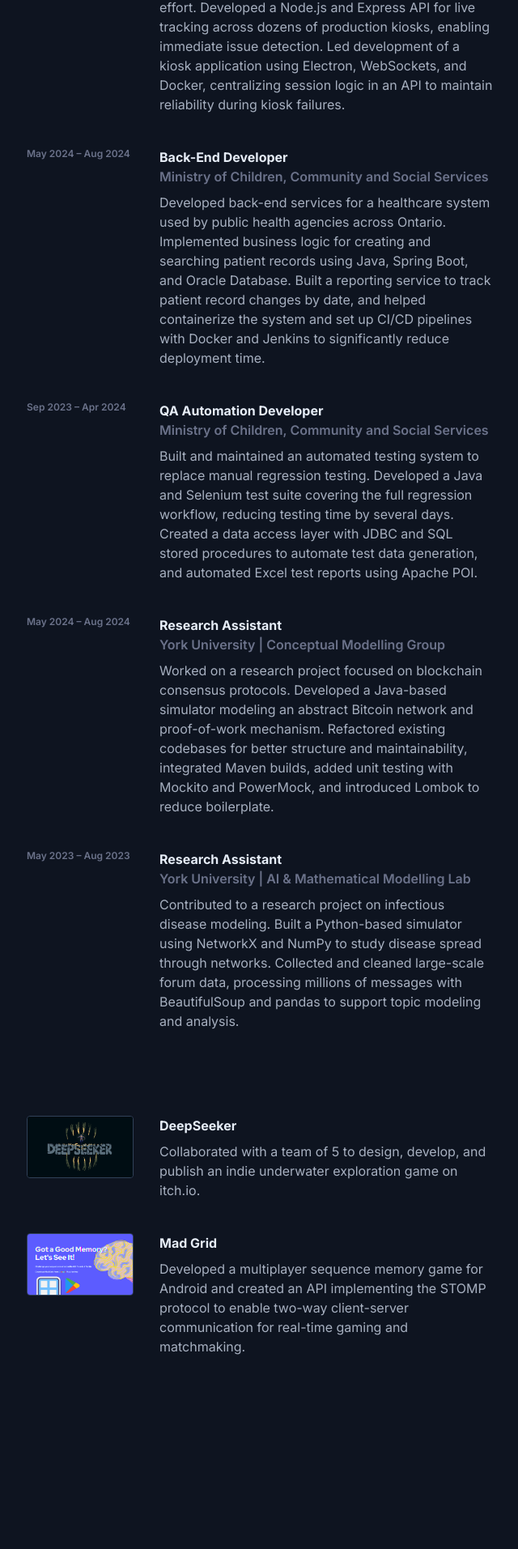
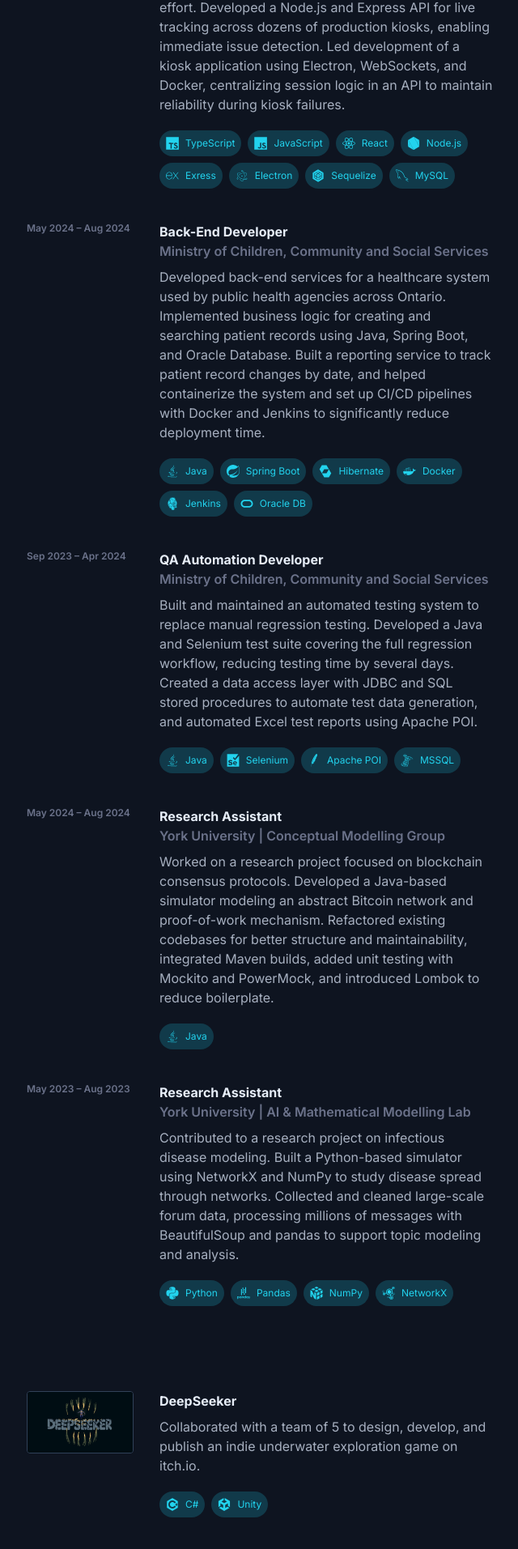
Before and after one commit to Bitstachio/portfolio, a Next.js app: page / in a window 1280 px wide. Shown: the part 432-2345 px from the top of the page at 81% size, without its empty margins (627-1267 px from the left). Before the commit the page ends 2223 px from the top, so only its background shows below. Built offline with nearby package versions, Linux system fonts and the light colour scheme.

Commit message:
Add badges to experience & project sections

```diff
--- a/src/components/sections/Experience/Experience.constants.ts
+++ b/src/components/sections/Experience/Experience.constants.ts
@@ -28,6 +28,7 @@
       "Worked on software used directly on the production floor. Built a React-based assembly tree view that simplified component navigation and reduced manual effort. Developed a Node.js and Express API for live tracking across dozens of production kiosks, enabling immediate issue detection. Led development of a kiosk application using Electron, WebSockets, and Docker, centralizing session logic in an API to maintain reliability during kiosk failures.",
     startDate: new Date(2025, 4, 1),
     endDate: new Date(2025, 7, 31),
+    badgeNames: ["typescript", "javascript", "react", "node", "express", "electron", "sequelize", "mysql"],
   },
   {
     id: "mccss-backend-dev-2024-06",
@@ -37,6 +38,7 @@
       "Developed back-end services for a healthcare system used by public health agencies across Ontario. Implemented business logic for creating and searching patient records using Java, Spring Boot, and Oracle Database. Built a reporting service to track patient record changes by date, and helped containerize the system and set up CI/CD pipelines with Docker and Jenkins to significantly reduce deployment time.",
     startDate: new Date(2024, 4, 1),
     endDate: new Date(2024, 7, 31),
+    badgeNames: ["java", "spring", "hibernate", "docker", "jenkins", "oracleDb"],
   },
   {
     id: "mccss-qa-automation-2023-10",
@@ -46,6 +48,7 @@
       "Built and maintained an automated testing system to replace manual regression testing. Developed a Java and Selenium test suite covering the full regression workflow, reducing testing time by several days. Created a data access layer with JDBC and SQL stored procedures to automate test data generation, and automated Excel test reports using Apache POI.",
     startDate: new Date(2023, 8, 1),
     endDate: new Date(2024, 3, 30),
+    badgeNames: ["java", "selenium", "apachePoi", "mssql"],
   },
   {
     id: "cmg-research-assistant-2024-06",
@@ -55,6 +58,7 @@
       "Worked on a research project focused on blockchain consensus protocols. Developed a Java-based simulator modeling an abstract Bitcoin network and proof-of-work mechanism. Refactored existing codebases for better structure and maintainability, integrated Maven builds, added unit testing with Mockito and PowerMock, and introduced Lombok to reduce boilerplate.",
     startDate: new Date(2024, 4, 1),
     endDate: new Date(2024, 7, 31),
+    badgeNames: ["java"],
   },
   {
     id: "aimmlab-research-assistant-2023-06",
@@ -64,5 +68,6 @@
       "Contributed to a research project on infectious disease modeling. Built a Python-based simulator using NetworkX and NumPy to study disease spread through networks. Collected and cleaned large-scale forum data, processing millions of messages with BeautifulSoup and pandas to support topic modeling and analysis.",
     startDate: new Date(2023, 4, 1),
     endDate: new Date(2023, 7, 31),
+    badgeNames: ["python", "pandas", "numpy", "networkx"],
   },
 ];
--- a/src/components/sections/Experience/Experience.tsx
+++ b/src/components/sections/Experience/Experience.tsx
@@ -12,6 +12,7 @@
         startDate={experience.startDate}
         endDate={experience.endDate}
         url={experience.company.url}
+        badgeNames={experience.badgeNames}
       />
     ))}
   </section>
--- a/src/components/sections/Experience/Experience.types.ts
+++ b/src/components/sections/Experience/Experience.types.ts
@@ -1,3 +1,5 @@
+import { TBadgeName } from "@/components/ui/Badge/Badge.types";
+
 export type TCompany = {
   name: string;
   url: string;
@@ -10,4 +12,5 @@
   description: string;
   startDate: Date;
   endDate?: Date;
+  badgeNames: TBadgeName[];
 };
--- a/src/components/sections/Experience/ExperienceCard/ExperienceCard.tsx
+++ b/src/components/sections/Experience/ExperienceCard/ExperienceCard.tsx
@@ -1,3 +1,5 @@
+import { TBadgeName } from "@/components/ui/Badge/Badge.types";
+import Badges from "@/components/ui/Badges/Badges";
 import Card from "@/components/ui/Card/Card";
 import { dateFormatter } from "@/utils/date";
 
@@ -8,9 +10,10 @@
   startDate: Date;
   endDate?: Date;
   url: string;
+  badgeNames: TBadgeName[];
 };
 
-const ExperienceCard = ({ title, company, description, startDate, endDate, url }: TExperienceCardProps) => (
+const ExperienceCard = ({ title, company, description, startDate, endDate, url, badgeNames }: TExperienceCardProps) => (
   <Card url={url} ariaLabel={`${title} at ${company}`}>
     <div className="flex gap-5">
       <div className="w-36 flex-shrink-0">
@@ -22,6 +25,7 @@
         <h3 className="group-hover:text-accent duration-300 font-bold">{title}</h3>
         <p className="text-subtle font-semibold">{company}</p>
         <p className="text-muted mt-2">{description}</p>
+        <Badges names={badgeNames} />
       </div>
     </div>
   </Card>
--- a/src/components/sections/Projects/ProjectCard/ProjectCard.tsx
+++ b/src/components/sections/Projects/ProjectCard/ProjectCard.tsx
@@ -1,3 +1,5 @@
+import { TBadgeName } from "@/components/ui/Badge/Badge.types";
+import Badges from "@/components/ui/Badges/Badges";
 import Card from "@/components/ui/Card/Card";
 import Image from "next/image";
 
@@ -6,9 +8,10 @@
   description: string;
   url: string;
   imgSrc: string;
+  badgeNames: TBadgeName[];
 };
 
-const ProjectCard = ({ name, description, url, imgSrc }: TProjectCardProps) => (
+const ProjectCard = ({ name, description, url, imgSrc, badgeNames }: TProjectCardProps) => (
   <Card url={url} ariaLabel={name}>
     <div className="flex gap-5">
       <div className="w-36 flex-shrink-0">
@@ -23,6 +26,7 @@
       <div>
         <h3 className="group-hover:text-accent duration-300 font-bold">{name}</h3>
         <p className="text-muted mt-2">{description}</p>
+        <Badges names={badgeNames} />
       </div>
     </div>
   </Card>
--- a/src/components/sections/Projects/Projects.constants.ts
+++ b/src/components/sections/Projects/Projects.constants.ts
@@ -8,6 +8,7 @@
       "Collaborated with a team of 5 to design, develop, and publish an indie underwater exploration game on itch.io.",
     url: "https://nessyu.itch.io/deepseeker",
     fileName: "deepseeker",
+    badgeNames: ["csharp", "unity"],
   },
   {
     id: "mad-grid",
@@ -16,5 +17,6 @@
       "Developed a multiplayer sequence memory game for Android and created an API implementing the STOMP protocol to enable two-way client-server communication for real-time gaming and matchmaking.",
     url: "https://github.com/Bitstachio/mad-grid",
     fileName: "mad-grid",
+    badgeNames: ["java", "androidStudio", "spring", "firebase"],
   },
 ] satisfies TProject[];
--- a/src/components/sections/Projects/Projects.tsx
+++ b/src/components/sections/Projects/Projects.tsx
@@ -10,6 +10,7 @@
         description={project.description}
         url={project.url}
         imgSrc={`/projects/${project.fileName}.png`}
+        badgeNames={project.badgeNames}
       />
     ))}
   </section>
--- a/src/components/sections/Projects/Projects.types.ts
+++ b/src/components/sections/Projects/Projects.types.ts
@@ -1,7 +1,10 @@
+import { TBadgeName } from "@/components/ui/Badge/Badge.types";
+
 export type TProject = {
   id: string;
   name: string;
   description: string;
   url: string;
   fileName: string;
+  badgeNames: TBadgeName[];
 };
--- a/src/components/ui/Badge/Badge.constants.ts
+++ b/src/components/ui/Badge/Badge.constants.ts
@@ -1,14 +1,139 @@
+import AndroidStudioIcon from "@/assets/icons/androidstudio.svg";
+import ApacheIcon from "@/assets/icons/apache.svg";
+import CppIcon from "@/assets/icons/cpp.svg";
+import CsharpIcon from "@/assets/icons/csharp.svg";
+import DockerIcon from "@/assets/icons/docker.svg";
+import ElectronIcon from "@/assets/icons/electron.svg";
+import ExpressIcon from "@/assets/icons/express.svg";
+import FirebaseIcon from "@/assets/icons/firebase.svg";
+import HibernateIcon from "@/assets/icons/hibernate.svg";
+import JavaIcon from "@/assets/icons/java.svg";
+import JavaScriptIcon from "@/assets/icons/javascript.svg";
+import JenkinsIcon from "@/assets/icons/jenkins.svg";
+import MssqlIcon from "@/assets/icons/mssql.svg";
+import MySqlIcon from "@/assets/icons/mysql.svg";
+import NetworkXIcon from "@/assets/icons/networkx.svg";
+import NextIcon from "@/assets/icons/nextjs.svg";
+import NodeIcon from "@/assets/icons/nodejs.svg";
+import NumPyIcon from "@/assets/icons/numpy.svg";
+import OracleIcon from "@/assets/icons/oracle.svg";
+import PandasIcon from "@/assets/icons/pandas.svg";
+import PythonIcon from "@/assets/icons/python.svg";
 import ReactIcon from "@/assets/icons/react.svg";
+import SeleniumIcon from "@/assets/icons/selenium.svg";
+import SequelizeIcon from "@/assets/icons/sequelize.svg";
+import SpringIcon from "@/assets/icons/spring.svg";
 import TypeScriptIcon from "@/assets/icons/typescript.svg";
+import UnityIcon from "@/assets/icons/unity.svg";
 import { TBadge } from "./Badge.types";
 
 export const badges = {
-  typescript: {
-    label: "TypeScript",
-    icon: TypeScriptIcon,
+  androidStudio: {
+    label: "Android Studio",
+    icon: AndroidStudioIcon,
+  },
+  apachePoi: {
+    label: "Apache POI",
+    icon: ApacheIcon,
+  },
+  cpp: {
+    label: "C++",
+    icon: CppIcon,
+  },
+  csharp: {
+    label: "C#",
+    icon: CsharpIcon,
+  },
+  docker: {
+    label: "Docker",
+    icon: DockerIcon,
+  },
+  electron: {
+    label: "Electron",
+    icon: ElectronIcon,
+  },
+  express: {
+    label: "Exress",
+    icon: ExpressIcon,
+  },
+  firebase: {
+    label: "Firebase",
+    icon: FirebaseIcon,
+  },
+  hibernate: {
+    label: "Hibernate",
+    icon: HibernateIcon,
+  },
+  java: {
+    label: "Java",
+    icon: JavaIcon,
+  },
+  javascript: {
+    label: "JavaScript",
+    icon: JavaScriptIcon,
+  },
+  jenkins: {
+    label: "Jenkins",
+    icon: JenkinsIcon,
+  },
+  mssql: {
+    label: "MSSQL",
+    icon: MssqlIcon,
+  },
+  mysql: {
+    label: "MySQL",
+    icon: MySqlIcon,
+  },
+  networkx: {
+    label: "NetworkX",
+    icon: NetworkXIcon,
+  },
+  next: {
+    label: "Next.js",
+    icon: NextIcon,
+  },
+  node: {
+    label: "Node.js",
+    icon: NodeIcon,
+  },
+  numpy: {
+    label: "NumPy",
+    icon: NumPyIcon,
+  },
+  oracleDb: {
+    label: "Oracle DB",
+    icon: OracleIcon,
+  },
+  pandas: {
+    label: "Pandas",
+    icon: PandasIcon,
+  },
+  python: {
+    label: "Python",
+    icon: PythonIcon,
   },
   react: {
     label: "React",
     icon: ReactIcon,
   },
+  selenium: {
+    label: "Selenium",
+    icon: SeleniumIcon,
+  },
+  sequelize: {
+    label: "Sequelize",
+    icon: SequelizeIcon,
+  },
+  spring: {
+    label: "Spring Boot",
+    icon: SpringIcon,
+  },
+  typescript: {
+    label: "TypeScript",
+    icon: TypeScriptIcon,
+  },
+  unity: {
+    label: "Unity",
+    icon: UnityIcon,
+  },
 } satisfies Record<string, TBadge>;
--- /dev/null
+++ b/src/components/ui/Badges/Badges.tsx
@@ -0,0 +1,16 @@
+import Badge from "../Badge/Badge";
+import { TBadgeName } from "../Badge/Badge.types";
+
+type TBadgesProps = {
+  names: TBadgeName[];
+};
+
+const Badges = ({ names }: TBadgesProps) => (
+  <div className="flex flex-wrap gap-2 pt-5">
+    {names.map((name) => (
+      <Badge key={name} name={name} />
+    ))}
+  </div>
+);
+
+export default Badges;
```
Also changed, not shown: src/assets/icons/firebase.svg (added), src/assets/icons/oracle.svg (added).
